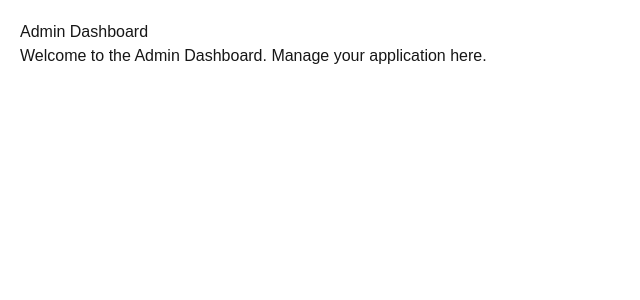
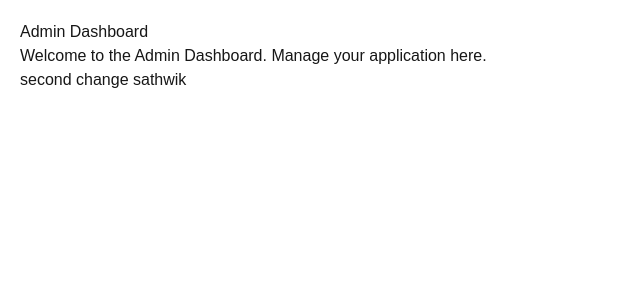
Before and after one commit to saikumarkusangi/sample, a Next.js app: page /profile in a window 1280 px wide. Shown: the top 300 px of the page, without its empty margins (0-640 px from the left). Built offline with nearby package versions, Linux system fonts and the light colour scheme.

Commit message:
secong change

```diff
--- a/src/app/(features)/profile/page.jsx
+++ b/src/app/(features)/profile/page.jsx
@@ -5,6 +5,8 @@ const Admin = () => {
         <div style={{ padding: "20px" }}>
             <h1>Admin Dashboard</h1>
             <p>Welcome to the Admin Dashboard. Manage your application here.</p>
+
+            <p> second change sathwik</p>
         </div>
     );
 };
```
